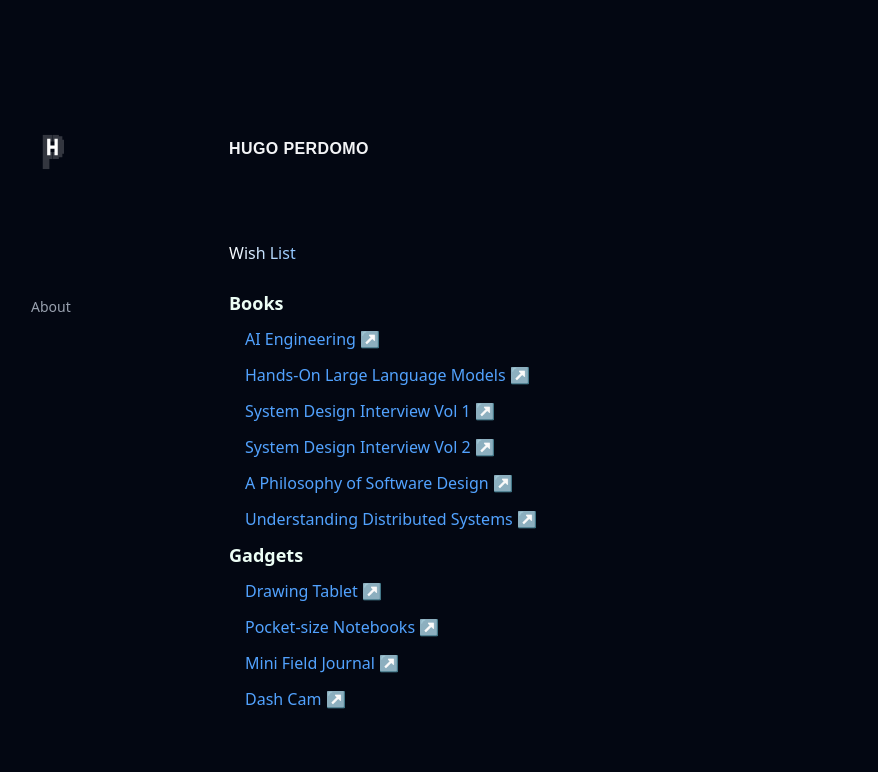
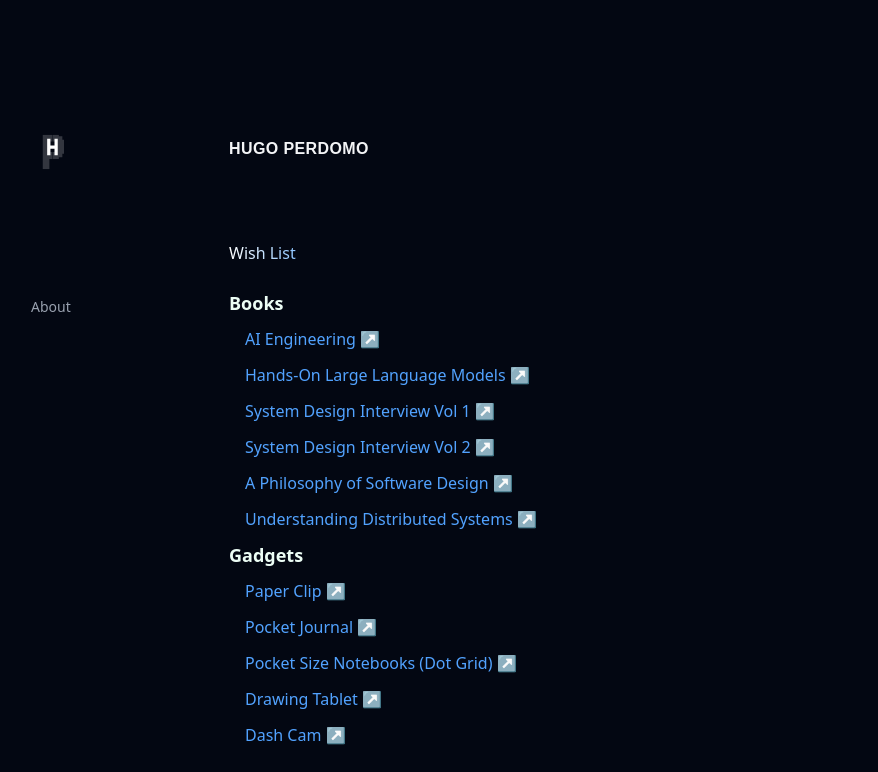
Before and after one commit to abouthugo/web-wizardry, an Astro site: page /wish-list in a window 1280 px wide. Shown: the top 772 px of the page, without its empty margins (99-977 px from the left). Built offline with nearby package versions, Linux system fonts and the light colour scheme; Astro itself is replaced by a stand-in of ours; a web font is replaced by a local one.

Commit message:
update wishlist

```diff
--- a/src/pages/wish-list.astro
+++ b/src/pages/wish-list.astro
@@ -11,16 +11,20 @@
 ];
 const links = [
   {
+    uri: "https://www.bookbindersdesign.com.au/products/travelers-company-clip-airplane",
+    title: "Paper Clip",
+  },
+  {
+    uri: "https://www.lochby.com/products/pocket-journal",
+    title: "Pocket Journal",
+  },
+  {
+    uri: "https://www.lochby.com/products/pocket-size-notebooks",
+    title: "Pocket Size Notebooks (Dot Grid)",
+  },
+  {
     uri: "https://www.amazon.com/gp/product/B079HHZ63W",
     title: "Drawing Tablet",
-  },
-  {
-    uri: "https://www.lochby.com/products/pocket-size-notebooks-4-pack",
-    title: "Pocket-size Notebooks",
-  },
-  {
-    uri: "https://www.lochby.com/products/mini-field-journal",
-    title: "Mini Field Journal",
   },
   { uri: "https://www.amazon.com/dp/B07SRQH4R7", title: "Dash Cam" },
 ];
```
